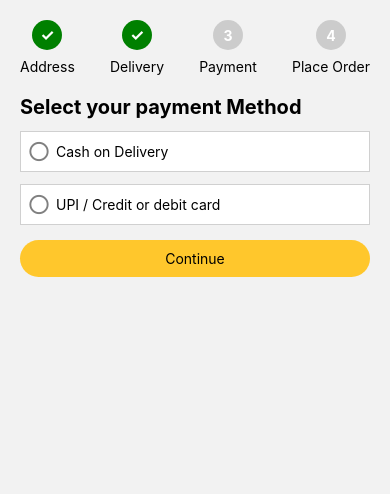
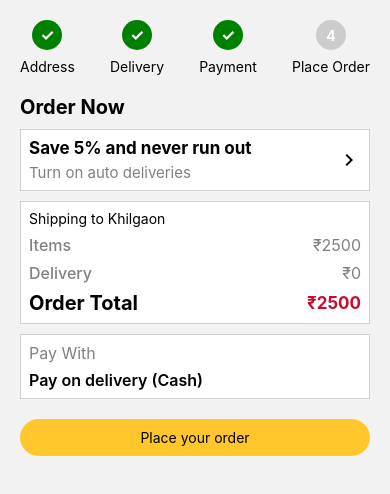
Before and after one commit to ohnadir/xaap, a React Native app: screen /Confirm in a window 390 px wide. Shown: the top 494 px of the page. Built offline with nearby package versions, Linux system fonts and the light colour scheme.

Commit message:
implement confirm order step for confirmation screen

```diff
--- a/screens/ConfirmationScreen.tsx
+++ b/screens/ConfirmationScreen.tsx
@@ -3,16 +3,19 @@ import React, { useState } from 'react'
 import Step from '../src/components/Confirmation/Step';
 import DeliveryMethod from '../src/components/Confirmation/DeliveryMethod';
 import Payment from '../src/components/Confirmation/Payment';
+import ConfirmOrder from '../src/components/Confirmation/ConfirmOrder';
 
 const ConfirmationScreen = () => {
-    const [currentStep, setCurrentStep] = useState(2);
+    const [currentStep, setCurrentStep] = useState(3);
     const [option, setOption] = useState(false);
-    const [selectedOption, setSelectedOption] = useState('');
+    const [selectedOption, setSelectedOption] = useState('cash');
+    const [selectedAddress, setSelectedAddress] = useState("Khilgaon");
     return (
         <ScrollView>
             <Step currentStep={currentStep}/>
-            <DeliveryMethod currentStep={currentStep} option={option} />
+            <DeliveryMethod currentStep={currentStep} option={option} setOption={setOption} />
             <Payment currentStep={currentStep} setCurrentStep={setCurrentStep} selectedOption={selectedOption} setSelectedOption={setSelectedOption} />
+            <ConfirmOrder currentStep={currentStep} selectedAddress={selectedAddress} selectedOption={selectedOption}/>
         </ScrollView>
     )
 }
--- /dev/null
+++ b/src/components/Confirmation/ConfirmOrder.tsx
@@ -0,0 +1,154 @@
+import { Pressable, StyleSheet, Text, View } from 'react-native'
+import React from 'react'
+import MaterialIcons from 'react-native-vector-icons/MaterialIcons';
+
+interface ConfirmOrderProps{
+    currentStep?: number;
+    selectedOption?: string;
+    selectedAddress?: string;
+  }
+
+const ConfirmOrder:React.FC<ConfirmOrderProps>  = ({
+    currentStep,
+    selectedOption,
+    selectedAddress
+
+}) => {
+    const total = 2500;
+    const handlePlaceOrder = async () => {};
+    return (
+        <>
+            {
+                currentStep === 3 && selectedOption === "cash" && (
+                    <View style={{ marginHorizontal: 20 }}>
+                        <Text style={{ fontSize: 20, fontWeight: "bold" }}>Order Now</Text>
+
+                        <View
+                            style={{
+                            flexDirection: "row",
+                            alignItems: "center",
+                            justifyContent: "space-between",
+                            gap: 8,
+                            backgroundColor: "white",
+                            padding: 8,
+                            borderColor: "#D0D0D0",
+                            borderWidth: 1,
+                            marginTop: 10,
+                            }}
+                        >
+                            <View>
+                            <Text style={{ fontSize: 17, fontWeight: "bold" }}>
+                                Save 5% and never run out
+                            </Text>
+                            <Text style={{ fontSize: 15, color: "gray", marginTop: 5 }}>
+                                Turn on auto deliveries
+                            </Text>
+                            </View>
+
+                            <MaterialIcons
+                            name="keyboard-arrow-right"
+                            size={24}
+                            color="black"
+                            />
+                        </View>
+
+                        <View
+                            style={{
+                            backgroundColor: "white",
+                            padding: 8,
+                            borderColor: "#D0D0D0",
+                            borderWidth: 1,
+                            marginTop: 10,
+                            }}
+                        >
+                            <Text>Shipping to {selectedAddress}</Text>
+
+                            <View
+                            style={{
+                                flexDirection: "row",
+                                alignItems: "center",
+                                justifyContent: "space-between",
+                                marginTop: 8,
+                            }}
+                            >
+                            <Text style={{ fontSize: 16, fontWeight: "500", color: "gray" }}>
+                                Items
+                            </Text>
+
+                            <Text style={{ color: "gray", fontSize: 16 }}>₹{total}</Text>
+                            </View>
+
+                            <View
+                            style={{
+                                flexDirection: "row",
+                                alignItems: "center",
+                                justifyContent: "space-between",
+                                marginTop: 8,
+                            }}
+                            >
+                            <Text style={{ fontSize: 16, fontWeight: "500", color: "gray" }}>
+                                Delivery
+                            </Text>
+
+                            <Text style={{ color: "gray", fontSize: 16 }}>₹0</Text>
+                            </View>
+
+                            <View
+                            style={{
+                                flexDirection: "row",
+                                alignItems: "center",
+                                justifyContent: "space-between",
+                                marginTop: 8,
+                            }}
+                            >
+                            <Text style={{ fontSize: 20, fontWeight: "bold" }}>
+                                Order Total
+                            </Text>
+
+                            <Text
+                                style={{ color: "#C60C30", fontSize: 17, fontWeight: "bold" }}
+                            >
+                                ₹{total}
+                            </Text>
+                            </View>
+                        </View>
+
+                        <View
+                            style={{
+                            backgroundColor: "white",
+                            padding: 8,
+                            borderColor: "#D0D0D0",
+                            borderWidth: 1,
+                            marginTop: 10,
+                            }}
+                        >
+                            <Text style={{ fontSize: 16, color: "gray" }}>Pay With</Text>
+
+                            <Text style={{ fontSize: 16, fontWeight: "600", marginTop: 7 }}>
+                            Pay on delivery (Cash)
+                            </Text>
+                        </View>
+
+                        <Pressable
+                            onPress={handlePlaceOrder}
+                            style={{
+                            backgroundColor: "#FFC72C",
+                            padding: 10,
+                            borderRadius: 20,
+                            justifyContent: "center",
+                            alignItems: "center",
+                            marginTop: 20,
+                            }}
+                        >
+                            <Text>Place your order</Text>
+                        </Pressable>
+                    </View>
+                )
+            }
+        </>
+    )
+}
+
+export default ConfirmOrder
+
+const styles = StyleSheet.create({})
--- a/src/components/Confirmation/Payment.tsx
+++ b/src/components/Confirmation/Payment.tsx
@@ -7,7 +7,6 @@ interface PaymentProps{
     currentStep?: number;
     selectedOption?: string;
     setCurrentStep?: (step: number) => void;
-    option?: boolean;
     setSelectedOption?: (value: string) => void;
 }
 
```
